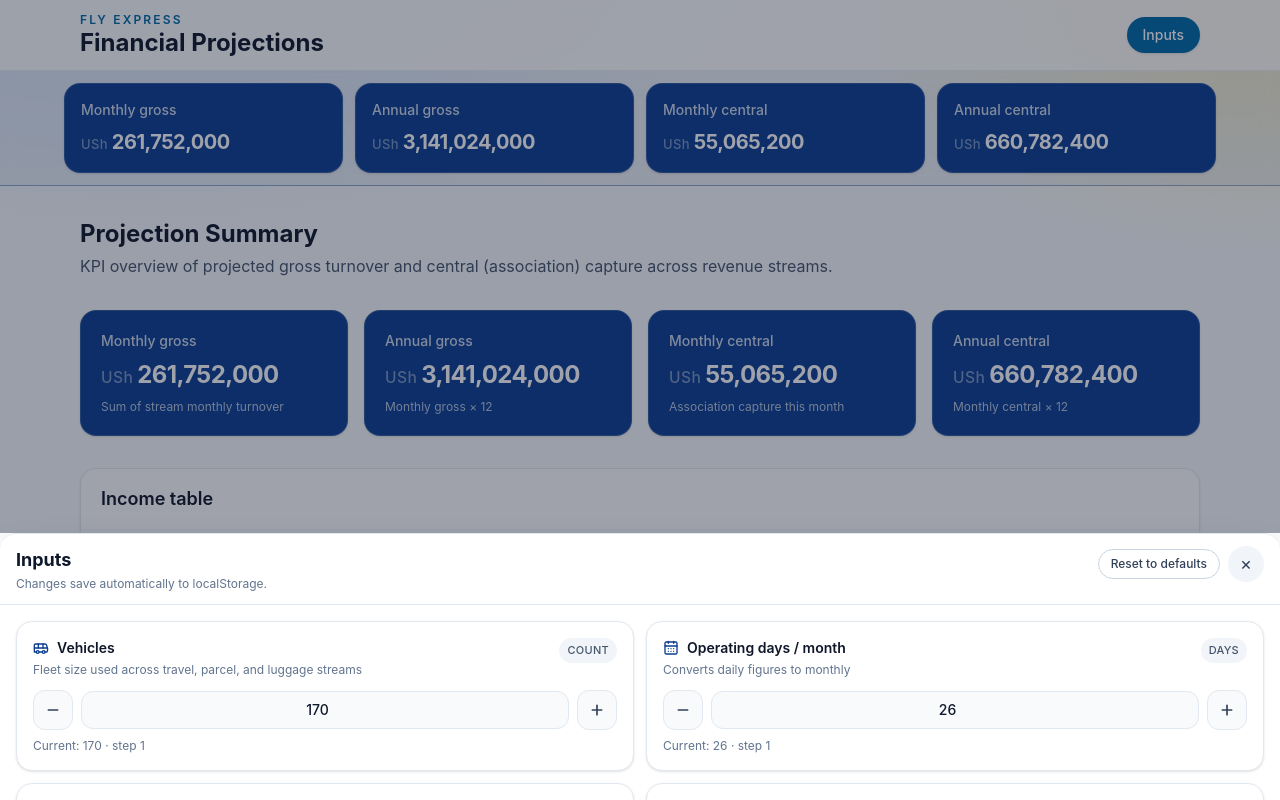
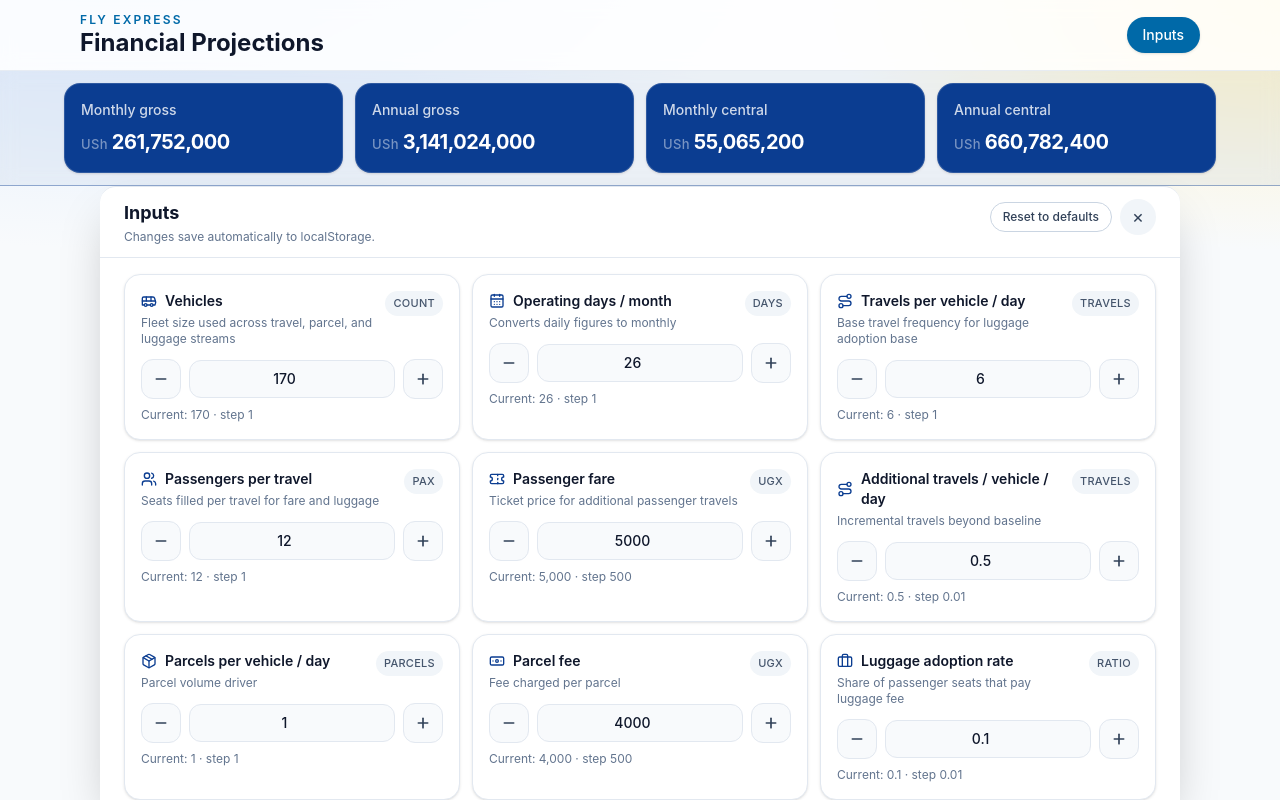
Before and after one commit to xristo7/flyexpressprojections, a React (Vite) app: page / in a window 1280 px wide. Both pictures are taken after a click on the button "Inputs". Built offline with nearby package versions, Linux system fonts and the light colour scheme.

Commit message:
Drawer under KPIs on all sizes; desktop 3-col inputs with side padding

```diff
--- a/src/components/InputsDrawer.tsx
+++ b/src/components/InputsDrawer.tsx
@@ -20,44 +20,22 @@ export function InputsDrawer() {
     return () => window.removeEventListener('keydown', onKey)
   }, [open, closeDrawer])
 
+  if (!open) return null
+
   return (
-    <>
-      {/*
-        Mobile: no separate dimmed strip — the sheet sits flush under the KPI
-        cards and covers Projection Summary. Desktop keeps a short sheet + backdrop.
-      */}
-      <div
-        aria-hidden={!open}
-        className={[
-          'fixed z-40 bg-slate-900/40 transition-opacity duration-300',
-          'inset-x-0 top-0 hidden md:block md:h-[66.667dvh]',
-          open ? 'opacity-100 pointer-events-auto' : 'opacity-0 pointer-events-none',
-        ].join(' ')}
-        onClick={closeDrawer}
-      />
-
     <div
       ref={panelRef}
       role="dialog"
       aria-modal="true"
       aria-labelledby={titleId}
-        aria-hidden={!open}
       className={[
-          'z-50 flex flex-col bg-white shadow-2xl transition-transform duration-300 ease-out',
+        'z-50 flex min-h-0 flex-1 flex-col bg-white shadow-2xl',
         'rounded-t-2xl border-t border-slate-200',
-          // Mobile: fill remaining viewport under header+cards (in-flow flex child)
-          'min-h-0 flex-1 md:flex-none',
-          // Desktop: fixed bottom third
-          'md:fixed md:inset-x-0 md:bottom-0 md:h-[33.333dvh]',
-          'md:translate-y-full md:data-[open=true]:translate-y-0',
-          // Mobile slide: still animate with translate when using fixed... use in-flow so
-          // when closed, don't take space — on mobile hide when closed via max-height/hidden
-          open ? 'pointer-events-auto' : 'pointer-events-none max-md:hidden',
-          open ? '' : 'md:pointer-events-none',
+        // Desktop: inset ~100px from left/right so sheet is not edge-flush
+        'md:mx-[100px]',
       ].join(' ')}
-        data-open={open}
     >
-        <div className="flex shrink-0 items-start justify-between gap-3 border-b border-slate-200 px-4 py-3">
+      <div className="flex shrink-0 items-start justify-between gap-3 border-b border-slate-200 px-4 py-3 md:px-6">
         <div className="min-w-0">
           <h2 id={titleId} className="text-lg font-bold text-slate-900">
             Inputs
@@ -88,10 +66,9 @@ export function InputsDrawer() {
         </div>
       </div>
 
-        <div className="scroll-panel min-h-0 flex-1 overflow-y-auto overscroll-contain px-4 py-4">
+      <div className="scroll-panel min-h-0 flex-1 overflow-y-auto overscroll-contain px-4 py-4 md:px-6">
         <InputsForm compact hideHeader />
       </div>
     </div>
-    </>
   )
 }
--- a/src/components/InputsForm.tsx
+++ b/src/components/InputsForm.tsx
@@ -86,7 +86,7 @@ export function InputsForm({ compact = false, hideHeader = false }: InputsFormPr
         </div>
       )}
 
-      <div className="grid grid-cols-1 gap-3 md:grid-cols-2">
+      <div className="grid grid-cols-1 gap-3 md:grid-cols-3">
         {DRIVER_META.map((meta) => {
           const Icon = DRIVER_ICONS[meta.key]
           const value = drivers[meta.key]
--- a/src/components/Layout.tsx
+++ b/src/components/Layout.tsx
@@ -26,16 +26,13 @@ export function Layout({ children }: { children: ReactNode }) {
       ].join(' ')}
     >
       {/*
-        When inputs are open on mobile: upper region is ONLY header + KPI cards
-        (shrink-to-fit). The drawer fills the rest of the viewport and covers
-        Projection Summary / income table. Desktop keeps a shorter sheet.
+        When inputs are open: upper region is ONLY header + KPI cards.
+        Drawer fills the rest and covers Projection Summary on all breakpoints.
       */}
       <div
         className={[
           'flex min-h-0 flex-col',
-          open
-            ? 'shrink-0 md:h-[66.667dvh] md:max-h-[66.667dvh] md:flex-none'
-            : 'flex-1',
+          open ? 'shrink-0' : 'flex-1',
         ].join(' ')}
       >
         <header className="sticky top-0 z-20 shrink-0 border-b border-slate-200/80 bg-white/80 backdrop-blur">
@@ -83,11 +80,10 @@ export function Layout({ children }: { children: ReactNode }) {
           </div>
         )}
 
-        {/* Hide main/footer under the mobile drawer so only cards stay visible */}
         <main
           className={[
             'scroll-panel mx-auto w-full max-w-6xl flex-1 px-4 py-8',
-            open ? 'hidden min-h-0 overflow-y-auto md:block' : '',
+            open ? 'hidden' : '',
           ].join(' ')}
         >
           {children}
```
Lines whose indentation alone changed are shown as unchanged.
